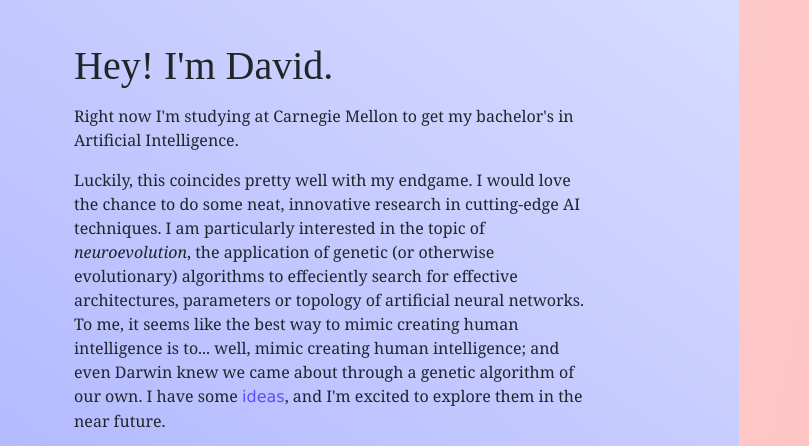
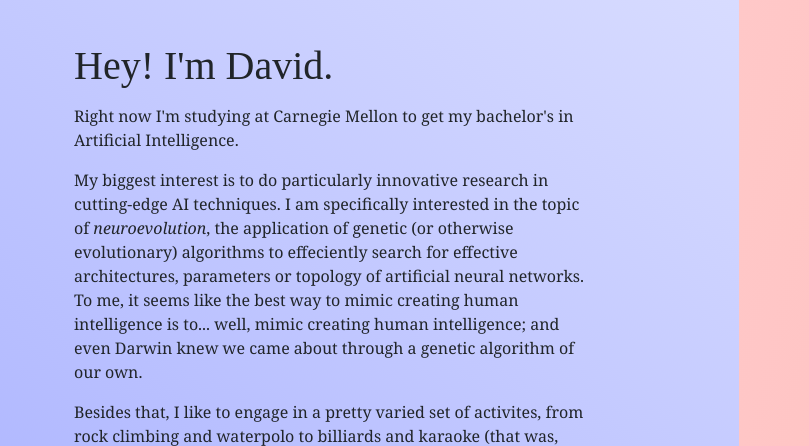
Before and after one commit to davidbuffkin/davidbuffkin.github.io, a plain HTML site: page index.html in a window 1280 px wide. Shown: the part 96-542 px from the top of the page, 471-1280 px from the left. Drawn offline with nearby package versions, Linux system fonts and the light colour scheme.

Commit message:
Update index.html

```diff
--- a/index.html
+++ b/index.html
@@ -26,14 +26,12 @@
                         my bachelor's in Artificial Intelligence.
                     </p>
                     <p>
-                        Luckily, this coincides pretty well with my endgame. I would love the chance to
-                        do some neat, innovative research in cutting-edge AI techniques.
-                        I am particularly interested in the topic of <i>neuroevolution</i>, the application of
+                        My biggest interest is to do particularly innovative research in cutting-edge AI techniques.
+                        I am specifically interested in the topic of <i>neuroevolution</i>, the application of
                         genetic (or otherwise evolutionary) algorithms to effeciently search for effective
                         architectures, parameters or topology of artificial neural networks. To me, it seems like the
                         best way to mimic creating human intelligence is to... well, mimic creating human intelligence; and
-                        even Darwin knew we came about through a genetic algorithm of our own. I have some <a class = "link" href="./Ideas.pdf">ideas</a>, and I'm excited
-                        to explore them in the near future.
+                        even Darwin knew we came about through a genetic algorithm of our own.
                     </p>
                     <p>
                         Besides that, I like to engage in a pretty varied set of activites, from rock climbing and waterpolo
```
